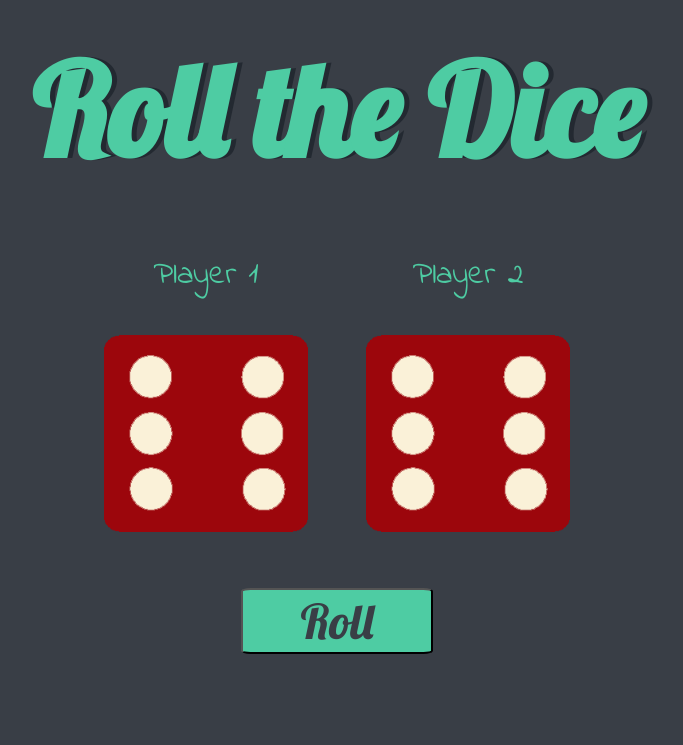
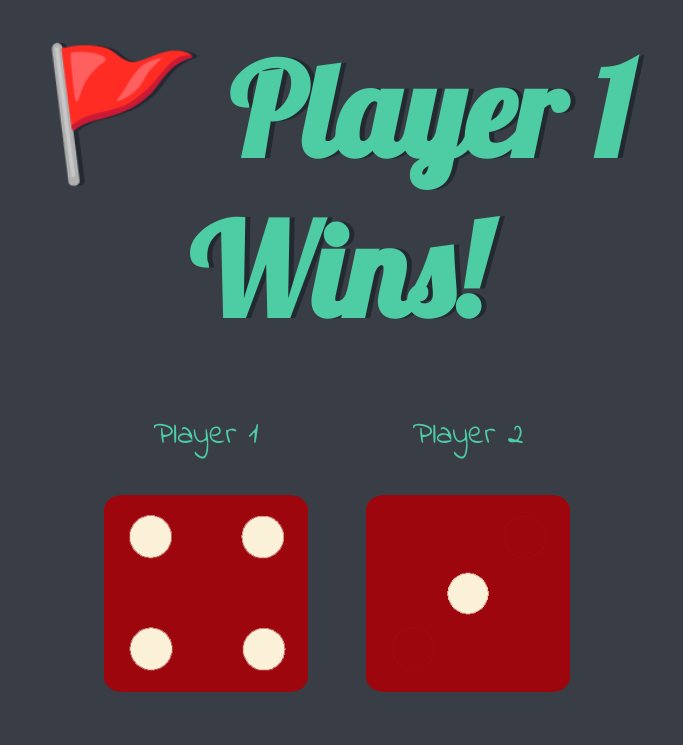
Before and after one commit to moralesmicaella/Dicee, a plain HTML site: page index.html in a window 1280 px wide. Both pictures are taken after a click on the button "Roll". Shown: the top 745 px of the page, without its empty margins (303-986 px from the left). Drawn offline with Linux system fonts and the light colour scheme.

Commit message:
Allow dice image to change when roll button is clicked.

```diff
--- a/index.html
+++ b/index.html
@@ -27,6 +27,7 @@
 
     </div>
 
+    <script src="index.js" charset="utf-8"></script>
 
   </body>
 
--- /dev/null
+++ b/index.js
@@ -0,0 +1,30 @@
+
+var randomNumber1;
+var dice1ImgSrc;
+
+var randomNumber2;
+var dice2ImgSrc;
+
+var winnerStatus;
+
+document.getElementsByClassName("roll-btn").button.onclick = function() {
+  randomNumber1 = Math.floor(Math.random() * 6) + 1;
+  randomNumber2 = Math.floor(Math.random() * 6) + 1;
+
+  dice1ImgSrc = "images/dice" + randomNumber1 + ".png";
+  dice2ImgSrc = "images/dice" + randomNumber2 + ".png";
+
+  document.querySelector(".img1").src = dice1ImgSrc;
+  document.querySelector(".img2").src = dice2ImgSrc;
+
+  if (randomNumber1 > randomNumber2) {
+    winnerStatus = "🚩 Player 1 Wins!"
+  } else if (randomNumber2 > randomNumber1) {
+    winnerStatus = "Player 2 Wins! 🚩"
+  } else {
+    winnerStatus = "Draw!"
+  }
+
+  document.querySelector("h1").innerHTML = winnerStatus
+
+};
```
